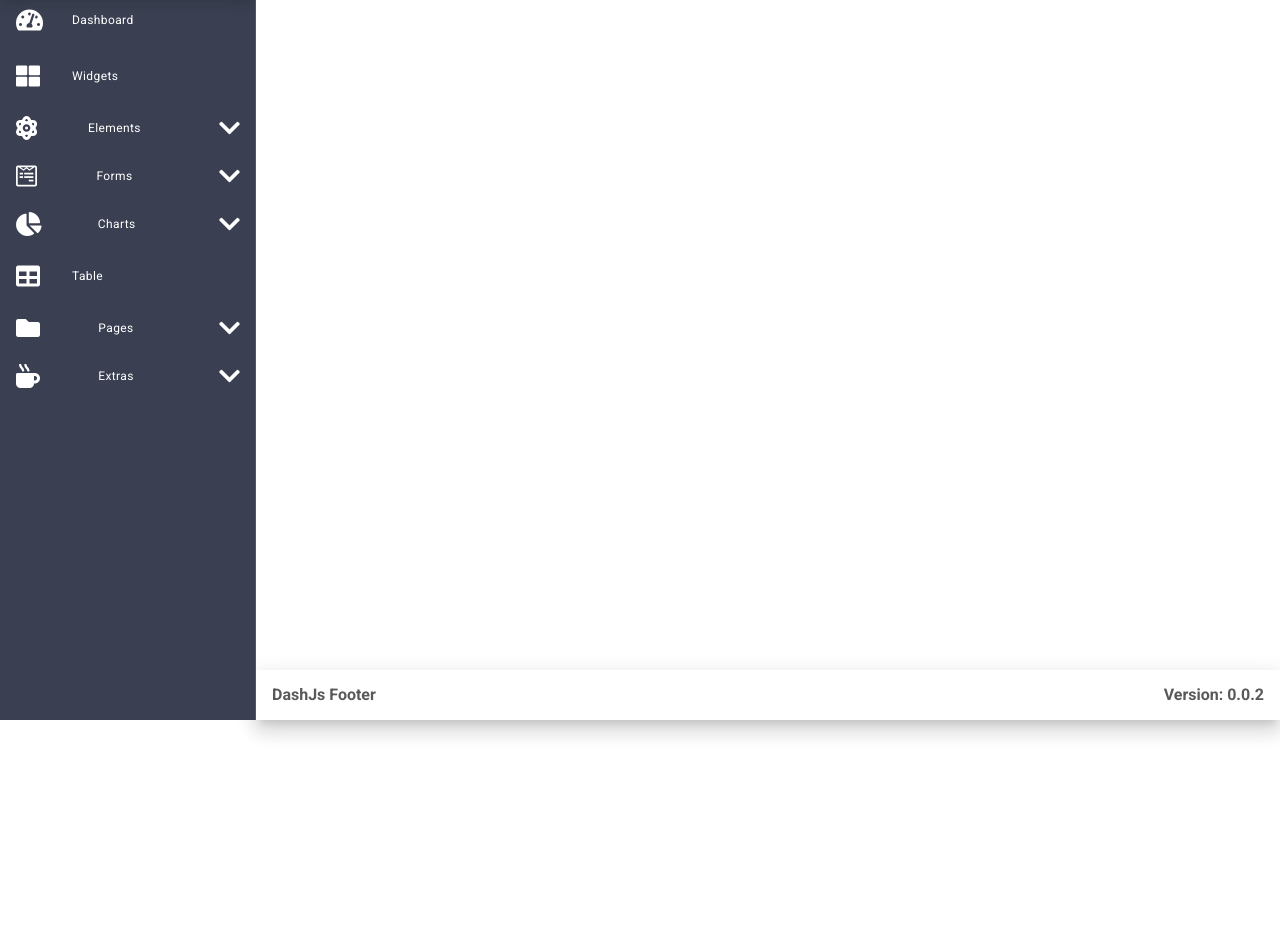
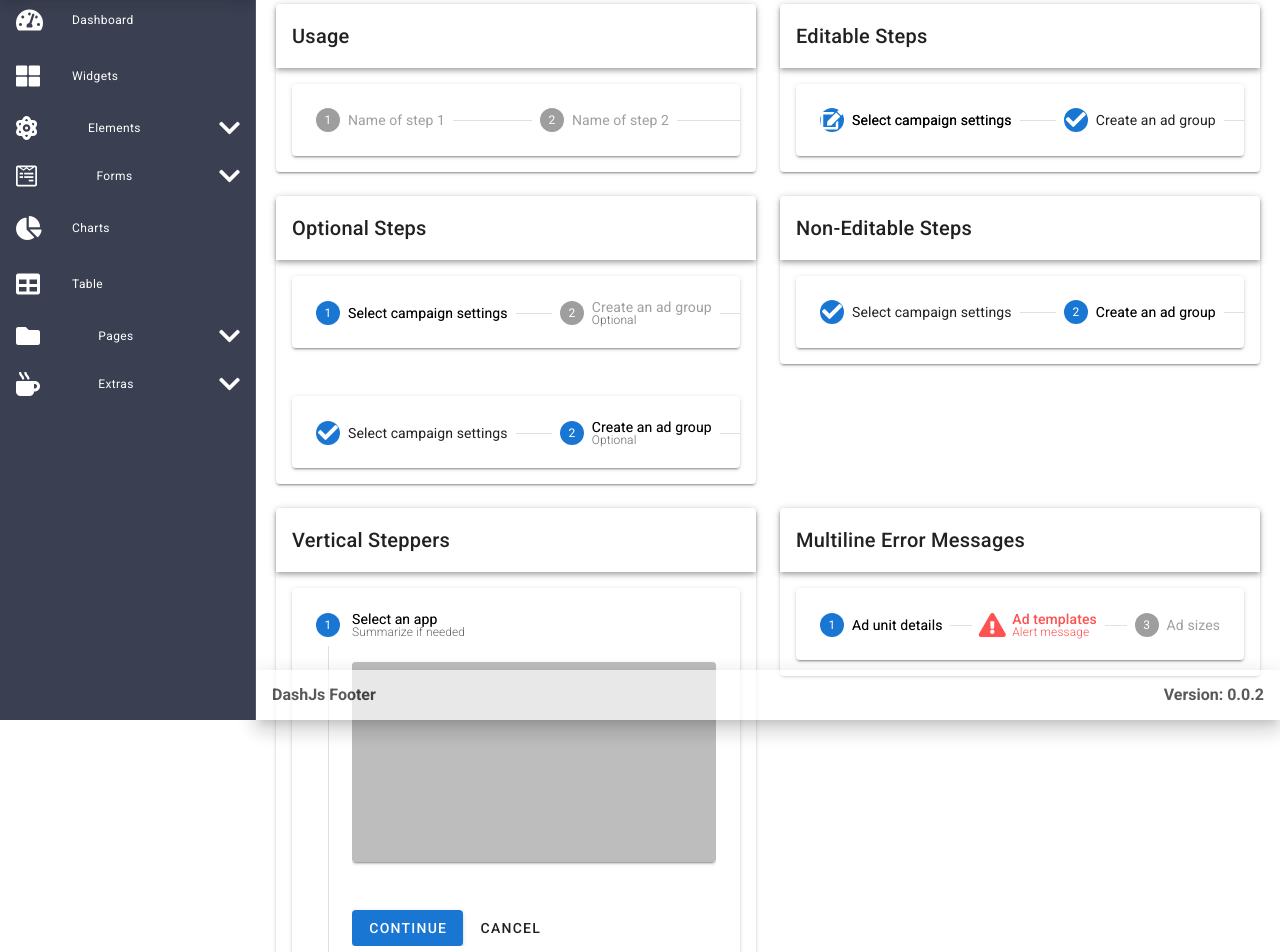
Before and after one commit to RichWarrior/vue-dashjs, a Vue app: page /WizardForms in a window 1280 px wide. Shown: the part 80-1032 px from the top of the page. Before the commit the page ends 800 px from the top, so only its background shows below. Built offline with nearby package versions, Linux system fonts and the light colour scheme; what vue-loaders, vue-sweetalert2, vue-toast-notification would draw is missing.

Commit message:
close #18

```diff
--- a/src/components/sidebar.vue
+++ b/src/components/sidebar.vue
@@ -151,118 +151,104 @@ export default {
       },
       {
         id: 14,
-        parentMenuId: 13,
-        name: "Flot",
-        icon: "fas fa-chart-pie",
-        route: "/ChartsFlot"
-      },
-      {
-        id: 15,
-        parentMenuId: 13,
-        name: "Radial",
-        icon: "fas fa-chart-pie",
-        route: "/ChartsRadial"
-      },
-      {
-        id: 16,
         parentMenuId: 0,
         name: "Table",
         icon: "fa fa-table",
         route: "/Table"
       },
       {
-          id:17,
+          id:15,
           parentMenuId:0,
           name:'Pages',
           icon:'fas fa-folder',
           route:'/Pages'
       },
       {
-          id:18,
-          parentMenuId:17,
+          id:16,
+          parentMenuId:15,
           name:'Login',
           icon:'fas fa-sign-in-alt',
           route:'/Login'
       },
       {
-          id:19,
-          parentMenuId:17,
+          id:17,
+          parentMenuId:15,
           name:'Register',
           icon:'fas fa-user-plus',
           route:'/register'
       },
       {
-          id:20,
-          parentMenuId:17,
+          id:18,
+          parentMenuId:15,
           name:'Recover Password',
           icon:'fa fa-unlock-alt',
           route:'/RecoverPassword'
       },
        {
-          id:21,
-          parentMenuId:17,
+          id:19,
+          parentMenuId:15,
           name:'Lock',
           icon:'fa fa-lock',
           route:'/Lock'
       },
       {
-          id:22,
-          parentMenuId:17,
+          id:20,
+          parentMenuId:15,
           name:'Not Found',
           icon:'fas fa-exclamation-triangle',
           route:'*'
       },
       {
-          id:23,
-          parentMenuId:17,
+          id:21,
+          parentMenuId:15,
           name:'Error 500',
           icon:'fas fa-bug',
           route:'/500'
       },
       {
-        id:24,
+        id:22,
         parentMenuId:0,
         name:'Extras',
         icon:'fa fa-mug-hot',
         route:'/Extras'
       },{
-        id:25,
-        parentMenuId:24,
+        id:23,
+        parentMenuId:22,
         name:'Bug Tracker',
         icon:'fa fa-bug',
         route:'/BugTracker'
       },
       {
-        id:26,
-        parentMenuId:24,
+        id:24,
+        parentMenuId:22,
         name:'FAQ',
         icon:'fa fa-headset',
         route:'/faq'
       },
       {
-        id:27,
-        parentMenuId:24,
+        id:25,
+        parentMenuId:22,
         name:'File Manager',
         icon:'fa fa-hdd',
         route:'/FileManager'
       },
       {
-        id:28,
-        parentMenuId:24,
+        id:26,
+        parentMenuId:22,
         name:'Plans',
         icon:'fa fa-file-invoice-dollar',
         route:'/Plans'
       },
       {
-        id:29,
-        parentMenuId:24,
+        id:27,
+        parentMenuId:22,
         name:'Timeline',
         icon:'fa fa-stopwatch',
         route:'/Timeline'
       },
       {
-        id:30,
-        parentMenuId:24,
+        id:28,
+        parentMenuId:22,
         name:'Calendar',
         icon:'fa fa-calendar-alt',
         route:'/Calendar'
--- a/src/router/index.js
+++ b/src/router/index.js
@@ -46,6 +46,11 @@ export default new Router({
       name:'/Forms',
       path:'/Forms',
       component:()=>import('@/views/Forms/Forms')
+    },
+    {
+      name:'/WizardForms',
+      path:'/WizardForms',
+      component:()=>import('@/views/Forms/WizardForms')
     }
   ]
 })
--- a/src/views/Forms/Forms.vue
+++ b/src/views/Forms/Forms.vue
@@ -1146,7 +1146,8 @@ export default {
     ex2: { label: "track-color", val: 75, color: "green lighten-1" },
     ex3: { label: "thumb-color", val: 50, color: "red" },
     validationvalue: 30,
-    validationrules: [v => v <= 40 || "Only 40 in stock"]
+    validationrules: [v => v <= 40 || "Only 40 in stock"],
+    valid:false
   }),
   methods: {
     validate() {
--- /dev/null
+++ b/src/views/Forms/WizardForms.vue
@@ -0,0 +1,248 @@
+<template>
+  <v-row class="ma-2">
+    <v-col cols="12" sm="12" md="6">
+      <v-hover v-slot:default="{hover}">
+        <v-card :elevation="hover?12:2">
+          <v-toolbar>
+            <v-toolbar-title>
+              <h1 class="title">Usage</h1>
+            </v-toolbar-title>
+          </v-toolbar>
+          <v-card-text>
+            <v-stepper v-model="usageModel">
+              <v-stepper-header>
+                <v-stepper-step :complete="usageModel > 1" step="1">Name of step 1</v-stepper-step>
+
+                <v-divider></v-divider>
+
+                <v-stepper-step :complete="usageModel > 2" step="2">Name of step 2</v-stepper-step>
+
+                <v-divider></v-divider>
+
+                <v-stepper-step step="3">Name of step 3</v-stepper-step>
+              </v-stepper-header>
+
+              <v-stepper-items>
+                <v-stepper-content step="1">
+                  <v-card class="mb-12" color="grey lighten-1" height="200px"></v-card>
+
+                  <v-btn color="primary" @click="usageModel = 2">Continue</v-btn>
+
+                  <v-btn text>Cancel</v-btn>
+                </v-stepper-content>
+
+                <v-stepper-content step="2">
+                  <v-card class="mb-12" color="grey lighten-1" height="200px"></v-card>
+
+                  <v-btn color="primary" @click="usageModel = 3">Continue</v-btn>
+
+                  <v-btn text>Cancel</v-btn>
+                </v-stepper-content>
+
+                <v-stepper-content step="3">
+                  <v-card class="mb-12" color="grey lighten-1" height="200px"></v-card>
+
+                  <v-btn color="primary" @click="usageModel = 1">Continue</v-btn>
+
+                  <v-btn text>Cancel</v-btn>
+                </v-stepper-content>
+              </v-stepper-items>
+            </v-stepper>
+          </v-card-text>
+        </v-card>
+      </v-hover>
+    </v-col>
+    <v-col cols="12" sm="12" md="6">
+      <v-hover v-slot:default="{hover}">
+        <v-card :elevation="hover?12 :2">
+          <v-toolbar>
+            <v-toolbar-title>
+              <h1 class="title">Editable Steps</h1>
+            </v-toolbar-title>
+          </v-toolbar>
+          <v-card-text>
+            <v-stepper>
+              <v-stepper-header>
+                <v-stepper-step complete editable step="1">Select campaign settings</v-stepper-step>
+
+                <v-divider></v-divider>
+
+                <v-stepper-step complete step="2">Create an ad group</v-stepper-step>
+
+                <v-divider></v-divider>
+
+                <v-stepper-step step="3" editable>Create an ad</v-stepper-step>
+              </v-stepper-header>
+            </v-stepper>
+          </v-card-text>
+        </v-card>
+      </v-hover>
+    </v-col>
+    <v-col cols="12" md="6" sm="12">
+      <v-hover v-slot:default="{hover}">
+        <v-card :elevation="hover?12:2">
+          <v-toolbar>
+            <v-toolbar-title>
+              <h1 class="title">Optional Steps</h1>
+            </v-toolbar-title>
+          </v-toolbar>
+          <v-card-text>
+            <div>
+              <v-stepper value="1">
+                <v-stepper-header>
+                  <v-stepper-step step="1">Select campaign settings</v-stepper-step>
+
+                  <v-divider></v-divider>
+
+                  <v-stepper-step step="2">
+                    Create an ad group
+                    <small>Optional</small>
+                  </v-stepper-step>
+
+                  <v-divider></v-divider>
+
+                  <v-stepper-step step="3">Create an ad</v-stepper-step>
+                </v-stepper-header>
+              </v-stepper>
+
+              <v-stepper value="2" class="mt-12">
+                <v-stepper-header>
+                  <v-stepper-step step="1" complete>Select campaign settings</v-stepper-step>
+
+                  <v-divider></v-divider>
+
+                  <v-stepper-step step="2">
+                    Create an ad group
+                    <small>Optional</small>
+                  </v-stepper-step>
+
+                  <v-divider></v-divider>
+
+                  <v-stepper-step step="3">Create an ad</v-stepper-step>
+                </v-stepper-header>
+              </v-stepper>
+            </div>
+          </v-card-text>
+        </v-card>
+      </v-hover>
+    </v-col>
+    <v-col cols="12" md="6" sm="12">
+      <v-hover v-slot:default="{hover}">
+        <v-card :elevation="hover ? 12 : 2">
+          <v-toolbar>
+            <v-toolbar-title>
+              <h1 class="title">Non-Editable Steps</h1>
+            </v-toolbar-title>
+          </v-toolbar>
+          <v-card-text>
+            <v-stepper value="2">
+              <v-stepper-header>
+                <v-stepper-step step="1" complete>Select campaign settings</v-stepper-step>
+
+                <v-divider></v-divider>
+
+                <v-stepper-step step="2">Create an ad group</v-stepper-step>
+
+                <v-divider></v-divider>
+
+                <v-stepper-step step="3">Create an ad</v-stepper-step>
+              </v-stepper-header>
+            </v-stepper>
+          </v-card-text>
+        </v-card>
+      </v-hover>
+    </v-col>
+    <v-col cols="12" md="6" sm="12">
+      <v-hover v-slot:default="{hover}">
+        <v-card :elevation="hover?12 :2">
+          <v-toolbar>
+            <v-toolbar-title>
+              <h1 class="title">Vertical Steppers</h1>
+            </v-toolbar-title>
+          </v-toolbar>
+          <v-card-text>
+            <v-stepper v-model="verticalSteppersModel" vertical>
+              <v-stepper-step :complete="verticalSteppersModel > 1" step="1">
+                Select an app
+                <small>Summarize if needed</small>
+              </v-stepper-step>
+
+              <v-stepper-content step="1">
+                <v-card color="grey lighten-1" class="mb-12" height="200px"></v-card>
+                <v-btn color="primary" @click="verticalSteppersModel = 2">Continue</v-btn>
+                <v-btn text>Cancel</v-btn>
+              </v-stepper-content>
+
+              <v-stepper-step
+                :complete="verticalSteppersModel > 2"
+                step="2"
+              >Configure analytics for this app</v-stepper-step>
+
+              <v-stepper-content step="2">
+                <v-card color="grey lighten-1" class="mb-12" height="200px"></v-card>
+                <v-btn color="primary" @click="verticalSteppersModel = 3">Continue</v-btn>
+                <v-btn text>Cancel</v-btn>
+              </v-stepper-content>
+
+              <v-stepper-step
+                :complete="verticalSteppersModel > 3"
+                step="3"
+              >Select an ad format and name ad unit</v-stepper-step>
+
+              <v-stepper-content step="3">
+                <v-card color="grey lighten-1" class="mb-12" height="200px"></v-card>
+                <v-btn color="primary" @click="verticalSteppersModel = 4">Continue</v-btn>
+                <v-btn text>Cancel</v-btn>
+              </v-stepper-content>
+
+              <v-stepper-step step="4">View setup instructions</v-stepper-step>
+              <v-stepper-content step="4">
+                <v-card color="grey lighten-1" class="mb-12" height="200px"></v-card>
+                <v-btn color="primary" @click="verticalSteppersModel = 1">Continue</v-btn>
+                <v-btn text>Cancel</v-btn>
+              </v-stepper-content>
+            </v-stepper>
+          </v-card-text>
+        </v-card>
+      </v-hover>
+    </v-col>
+    <v-col cols="12" md="6" sm="12">
+      <v-hover v-slot:default="{hover}">
+        <v-card :elevation="hover ? 12 : 2">
+          <v-toolbar>
+            <v-toolbar-title>
+              <h1 class="title">Multiline Error Messages</h1>
+            </v-toolbar-title>
+          </v-toolbar>
+          <v-card-text>
+            <v-stepper>
+              <v-stepper-header>
+                <v-stepper-step step="1">Ad unit details</v-stepper-step>
+
+                <v-divider></v-divider>
+
+                <v-stepper-step :rules="[() => false]" step="2">
+                  Ad templates
+                  <small>Alert message</small>
+                </v-stepper-step>
+
+                <v-divider></v-divider>
+
+                <v-stepper-step step="3">Ad sizes</v-stepper-step>
+              </v-stepper-header>
+            </v-stepper>
+          </v-card-text>
+        </v-card>
+      </v-hover>
+    </v-col>
+  </v-row>
+</template>
+
+<script>
+export default {
+  data: () => ({
+    usageModel: 0,
+    verticalSteppersModel: 1
+  })
+};
+</script>
```
